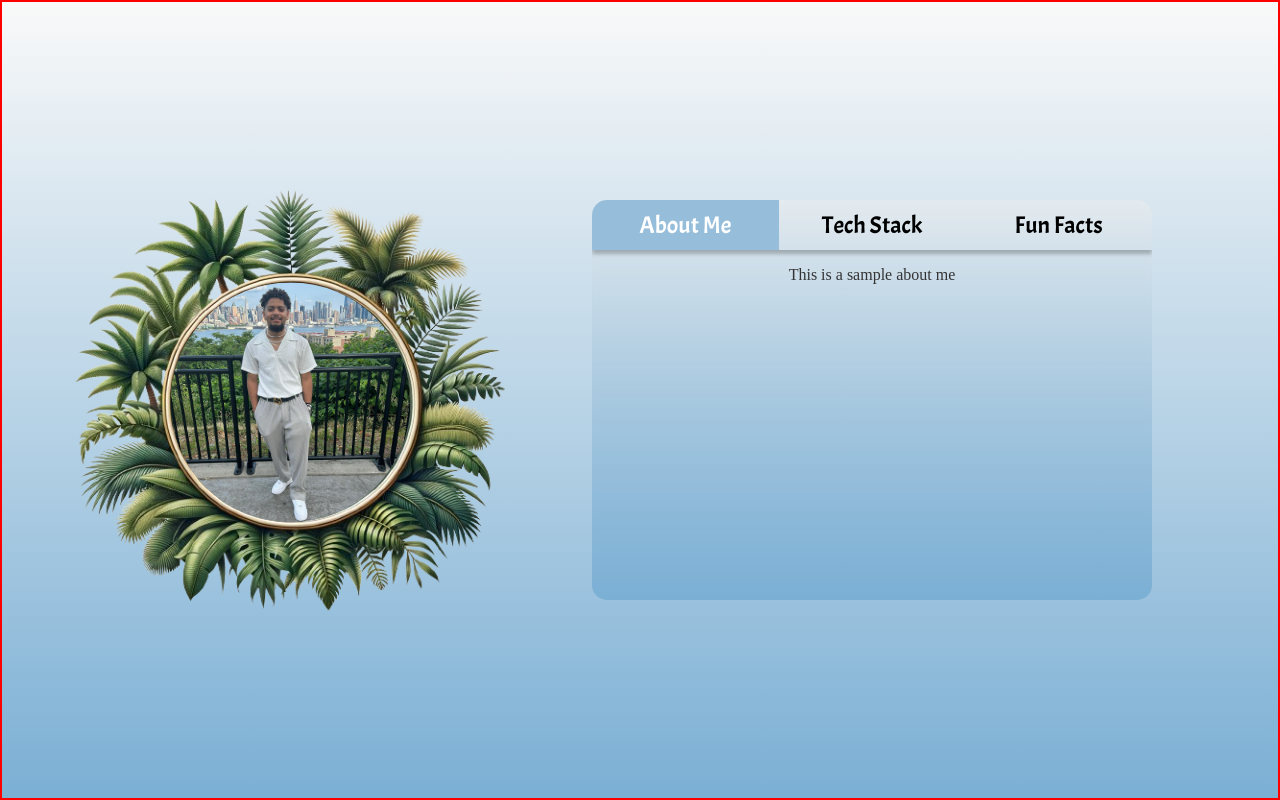
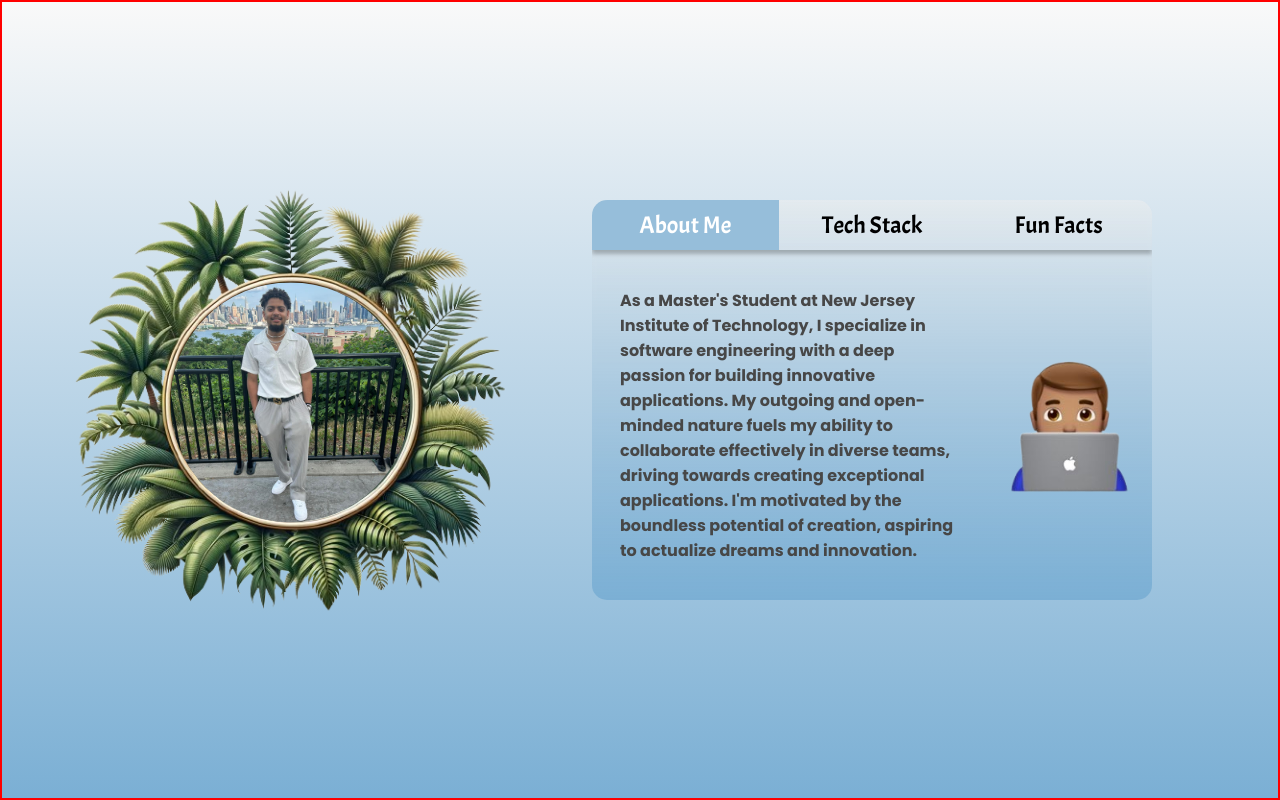
Before and after one commit to awr7/My-Portfolio, an Angular app: page / in a window 1280 px wide. Shown: the part 800-1600 px from the top of the page. Built offline with nearby package versions, Linux system fonts and the light colour scheme.

Commit message:
Added about me section to table

```diff
--- a/src/app/about-table/about-table.component.html
+++ b/src/app/about-table/about-table.component.html
@@ -1,4 +1,3 @@
-<!-- about-table.component.html -->
 <div class="table-container">
     <div class="tabs">
       <div class="tab-background" [style.left]="getBackgroundPosition()"></div>
@@ -11,24 +10,46 @@
         {{ tab }}
       </div>
     </div>
-    <div class="tab-content"
-     [ngClass]="{
-       'tab-content-animate-out': fadeOutInProgress,
-       'tab-content-animate-in': fadeInInProgress && !fadeOutInProgress
-     }">
-      <ng-container [ngSwitch]="activeTab">
-        <div *ngSwitchCase="'About Me'">
-          <!-- About me content here -->
-          <p>This is a sample about me</p>
+    <div class="tab-content">
+      <ng-container [ngSwitch]="newActiveTab">
+        <!-- About Me Tab -->
+        <div *ngIf="newActiveTab === 'About Me'"
+             [ngClass]="{
+               'fade-in': tabStates['About Me'].fadingIn,
+               'fade-out': tabStates['About Me'].fadingOut
+             }">
+          <div class="tab-text">
+            <p>
+              As a Master's Student at New Jersey Institute of Technology, I specialize in software engineering with a deep passion for building innovative applications.
+              My outgoing and open-minded nature fuels my ability to collaborate effectively in diverse teams, driving towards creating exceptional applications.
+              I'm motivated by the boundless potential of creation, aspiring to actualize dreams and innovation.
+            </p>
+          </div>
+          <div class="tab-image">
+            <img src="assets/manTechEmoji.png" alt="Tech Emoji">
+          </div>
         </div>
-        <div *ngSwitchCase="'Tech Stack'">
-          <!-- Tech Stack content here -->
-          <p>This is a sample tech stack</p>
+
+        <!-- Tech Stack Tab -->
+        <div *ngIf="newActiveTab === 'Tech Stack'"
+             [ngClass]="{
+               'fade-in': tabStates['Tech Stack'].fadingIn,
+               'fade-out': tabStates['Tech Stack'].fadingOut
+             }">
+          <div class="tab-text">
+            <p>This is a sample tech stack</p>
+          </div>
         </div>
-        <div *ngSwitchCase="'Fun Facts'">
-          <!-- Fun Facts content here -->
-          <p>This is a sample fun</p>
+
+        <!-- Fun Facts Tab -->
+        <div *ngIf="newActiveTab === 'Fun Facts'"
+             [ngClass]="{
+               'fade-in': tabStates['Fun Facts'].fadingIn,
+               'fade-out': tabStates['Fun Facts'].fadingOut
+             }">
+          <div class="tab-text">
+            <p>This is a sample fun</p>
+          </div>
         </div>
       </ng-container>
     </div>
-  </div>
--- a/src/app/about-table/about-table.component.scss
+++ b/src/app/about-table/about-table.component.scss
@@ -5,6 +5,11 @@
     width: 70vmin;
     height: 50vmin;
     overflow: hidden;
+    display: flex;
+    flex-direction: column;
+    justify-content: flex-start;
+    align-items: stretch;
+    user-select: none;
   }
 
   .tabs {
@@ -30,7 +35,6 @@
     cursor: pointer;
     position: relative;
     padding: 10px 0;
-    user-select: none;
     text-align: center;
     background-color: transparent;
     color: inherit;
@@ -58,9 +62,40 @@
     to { opacity: 0; }
   }
 
+  .fade-in {
+    opacity: 1;
+    transition: opacity 0.5s ease-in;
+  }
+
+  .fade-out {
+    opacity: 0;
+    transition: opacity 0.25s ease-out;
+  }
+
   .tab-content {
-    margin-top: 1rem;
-    color: #333;
+    display: flex;
+    flex-grow: 1;
+    align-items: center; // Center items vertically
+    text-align: left;
+  }
+
+  .tab-text {
+    position: relative;
+    font-family: 'Poppins', sans-serif;
+    width: 60%; // Explicit width for the text section
+    margin-left: 5%;
+    color: rgb(71, 71, 71);
+  }
+
+  .tab-image {
+    width: 30%;
+    margin-left: 70%;
+    position:absolute;
+    top:35%;
+    img {
+      max-width: 100%;
+      height: auto;
+    }
   }
 
   .tab-content-animate-in {
@@ -92,6 +127,19 @@
 
     .tab-content {
       font-size: 0.9rem;
+        display: flex;
+        flex-grow: 1;
+        align-items: center;
+        text-align: center;
+    }
+
+    .tab-text{
+      width: 90%;
+    }
+
+    .tab-image{
+      position: relative;
+      margin-left: 35%;
     }
   }
 
@@ -100,4 +148,8 @@
         width: 80vmin;
         height: auto;
     }
+
+    .tab-image{
+      top: 20%;
+    }
 }
--- a/src/app/about-table/about-table.component.ts
+++ b/src/app/about-table/about-table.component.ts
@@ -18,25 +18,37 @@ import { trigger, style, transition, animate } from '@angular/animations';
 export class AboutTableComponent {
   tabs = ['About Me', 'Tech Stack', 'Fun Facts'];
   activeTab: string = this.tabs[0];
-  fadeOutInProgress = false;
-  fadeInInProgress = false;
+  newActiveTab: string = this.tabs[0];
+  tabStates: { [key: string]: { fadingOut: boolean; fadingIn: boolean } } = {};
 
-  setActiveTab(tab: string) {
-    // Instantly update the tab background
-    this.activeTab = tab;
+  constructor() {
+    // Initialize state for each tab
+    this.tabs.forEach(tab => {
+      this.tabStates[tab] = { fadingOut: false, fadingIn: false };
+    });
+  }
 
-    // Start the fade-out animation for the content
-    this.fadeOutInProgress = true;
+  setActiveTab(newTab: string) {
+    if (newTab !== this.activeTab) {
+      const oldTab = this.activeTab;
+      this.activeTab = newTab;
 
-    setTimeout(() => {
-      // After the fade-out, update content and start fade-in
-      this.fadeOutInProgress = false;
-      this.fadeInInProgress = true;
+      if (oldTab) {
+        this.tabStates[oldTab].fadingOut = true;
+      }
 
       setTimeout(() => {
-        this.fadeInInProgress = false;
-      }, 250); // Same as the duration of fadeIn animation
-    }, 250); // Same as the duration of fadeOut animation
+        this.newActiveTab = newTab;
+        this.tabStates[newTab].fadingIn = true;
+
+        setTimeout(() => {
+          if (oldTab) {
+            this.tabStates[oldTab].fadingOut = false;
+          }
+          this.tabStates[newTab].fadingIn = false;
+        }, 500);
+      }, 250);
+    }
   }
 
   getBackgroundPosition(): string {
```
Also changed, not shown: src/assets/manTechEmoji.png (added).
